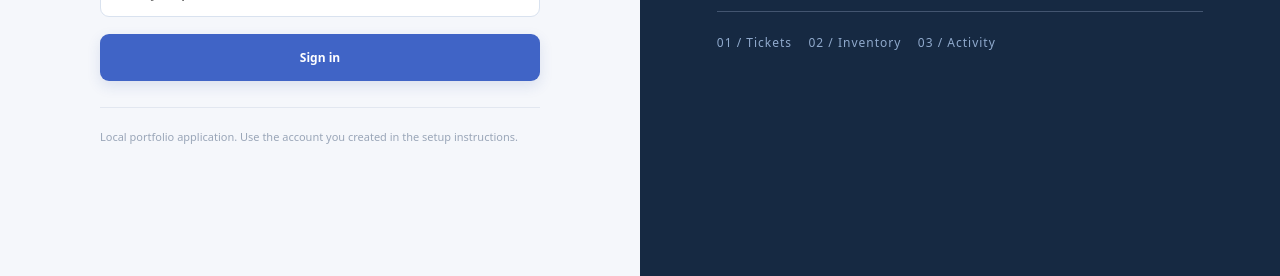
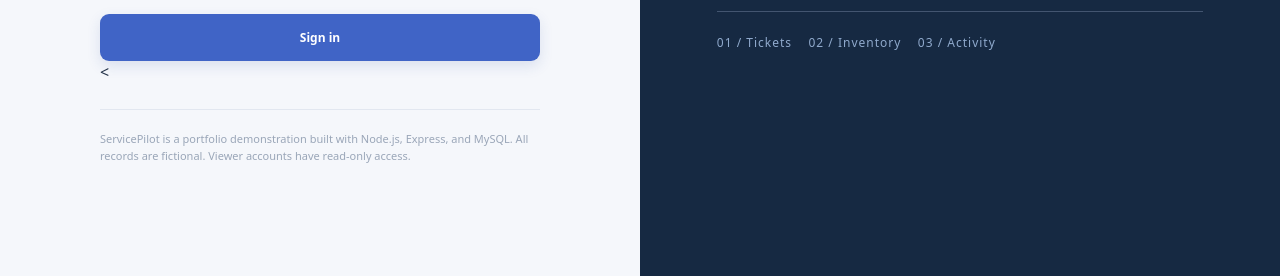
Before and after one commit to felixplaysoccer-collab/servicepilot-it-helpdesk, a website: page public/index.html in a window 1280 px wide. Shown: the part 524-800 px from the top of the page. Drawn offline with Linux system fonts and the light colour scheme; no server answers.

Commit message:
Improve portfolio documentation and login page

```diff
--- a/public/index.html
+++ b/public/index.html
@@ -22,7 +22,12 @@
         <p id="login-error" class="field-error" role="alert" hidden></p>
         <button type="submit" class="btn primary full-width">Sign in</button>
       </form>
-      <div class="login-info">Local portfolio application. Use the account you created in the setup instructions.</div>
+      <
+<div class="login-info">
+  ServicePilot is a portfolio demonstration built with Node.js, Express,
+  and MySQL. All records are fictional. Viewer accounts have read-only access.
+</div>
+
     </div>
     <div class="login-side"><div class="eyebrow">SERVICEPILOT</div><h2>Support people.<br>Track equipment.<br>Stay organized.</h2><p>A practical service desk system for a small IT team.</p><div class="login-preview">01 / Tickets &nbsp;&nbsp; 02 / Inventory &nbsp;&nbsp; 03 / Activity</div></div>
   </section>
```
Also changed, not shown: README.md.
